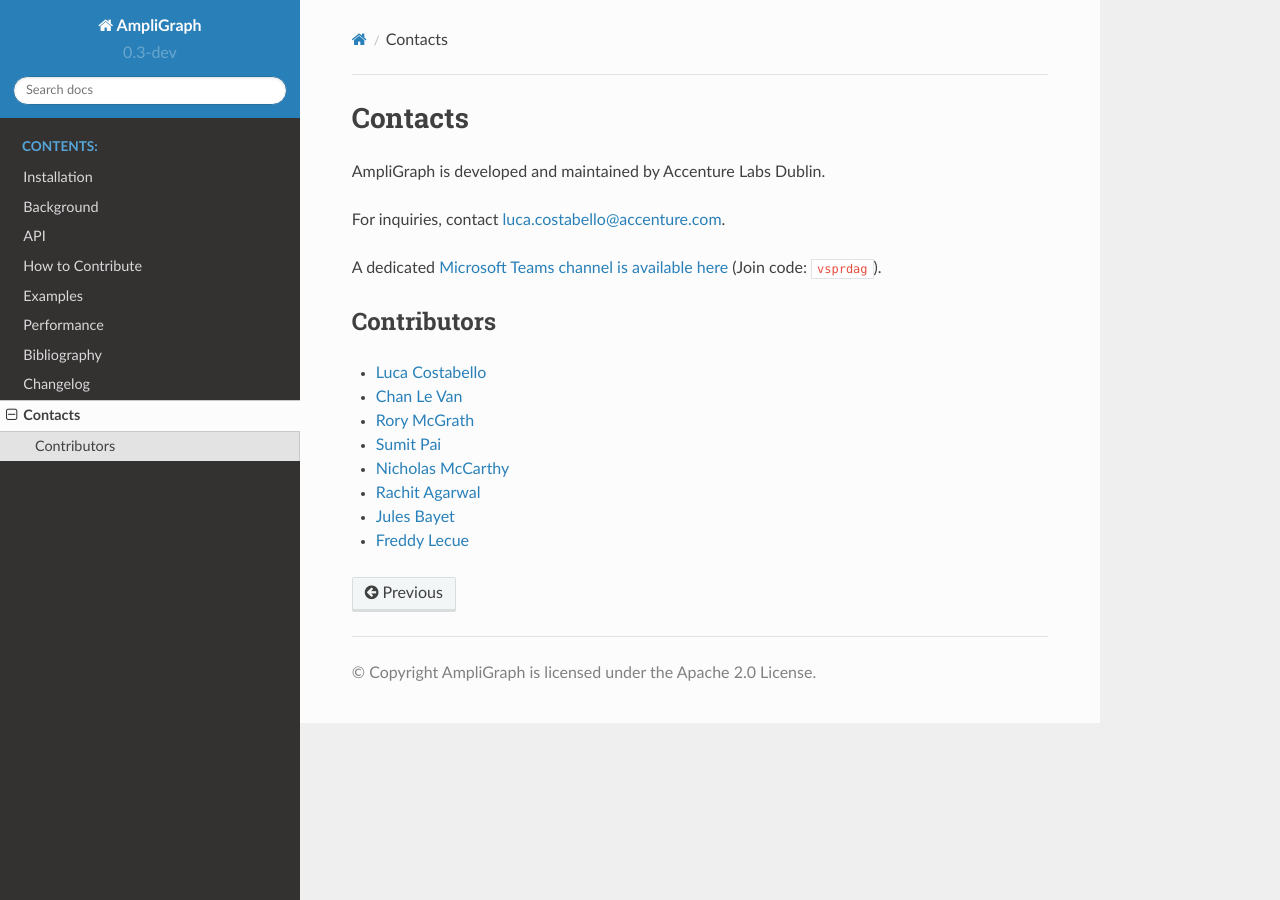
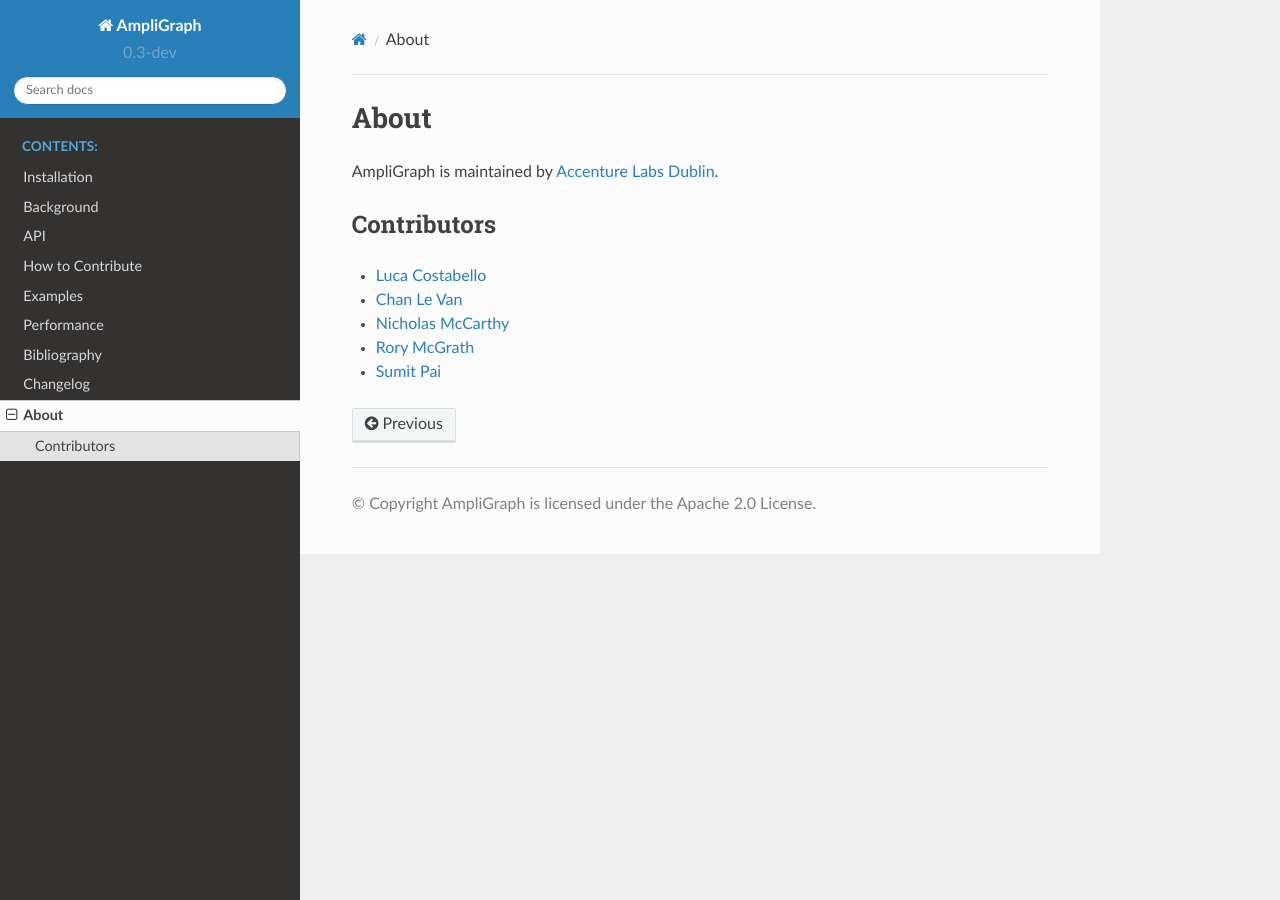
Before and after one commit to Accenture/AmpliGraph, a Sphinx documentation site: the page built from docs/contacts.md, in a window 1280 px wide. Built offline with Sphinx 7.4.7 and the Read the Docs theme 2.0.0, drawn with Linux system fonts in a browser that asks for light colours; the version number is read from the project's files by our own code.

Commit message:
updated contacts page

```diff
--- a/docs/contacts.md
+++ b/docs/contacts.md
@@ -1,19 +1,11 @@
-# Contacts
+# About
 
-AmpliGraph is developed and maintained by Accenture Labs Dublin.
-
-For inquiries, contact [luca.costabello@accenture.com](mailto:luca.costabello@accenture.com).
-
-A dedicated [Microsoft Teams channel is available here](https://teams.microsoft.com/l/team/19%3ad909bb60a8254765a11c18b1645c27ed%40thread.skype/conversations?groupId=8caaa2f8-27a2-4a01-9bfa-07f60f0527ba&tenantId=e0793d39-0939-496d-b129-198edd916feb)
-(Join code: `vsprdag`).
+AmpliGraph is maintained by [Accenture Labs Dublin](https://www.accenture.com/us-en/accenture-technology-labs-index).
 
 ## Contributors
 
-+ [Luca Costabello](mailto:luca.costabello@accenture.com)
-+ [Chan Le Van](mailto:chan.v.le.van@accenture.com)
-+ [Rory McGrath](mailto:rory.m.mcgrath@accenture.com)
-+ [Sumit Pai](mailto:sumit.pai@accenture.com)
-+ [Nicholas McCarthy](mailto:nicholas.mccarthy@accenture.com)
-+ [Rachit Agarwal](mailto:rachit.r.agarwal@accenture.com)
-+ [Jules Bayet](mailto:jules.bayet@polytechnique.edu)
-+ [Freddy Lecue](mailto:freddy.lecue@accenture.com)
++ [Luca Costabello](http://github.com/lukostaz)
++ [Chan Le Van](http://github.com/chanlevan)
++ [Nicholas McCarthy](http://github.com/NicholasMcCarthy)
++ [Rory McGrath](http://github.com/rorymcgrath)
++ [Sumit Pai](http://github.com/sumitpai)
```
